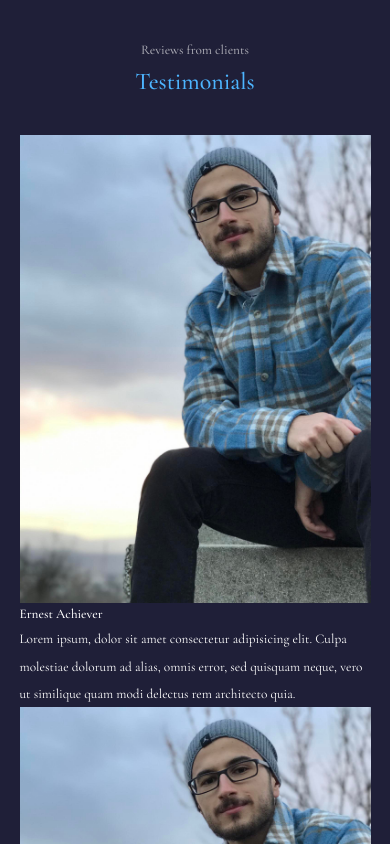
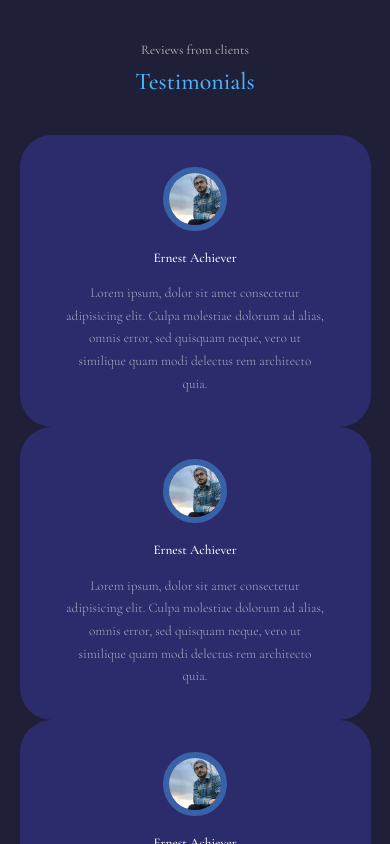
Before and after one commit to hristokarchev25/portfolio, a React (Create React App) app: page / in a window 390 px wide. Shown: the part 8140-8984 px from the top of the page. Built offline with nearby package versions, Linux system fonts and the light colour scheme.

Commit message:
fix/ testimonials styles + responsive

```diff
--- a/src/components/Testimonials/testimonials.css
+++ b/src/components/Testimonials/testimonials.css
@@ -0,0 +1,44 @@
+.container.testimonials__container {
+    width: 40%;
+}
+
+.client__avatar {
+    width: 4rem;
+    aspect-ratio: 1/1;
+    overflow: hidden;
+    border-radius: 50%;
+    margin: 0 auto 1rem;
+    border: 0.4rem solid var(--color-primary-variant);
+}
+
+.testimonial {
+    background: var(--color-bg-variant);
+    text-align: center;
+    padding: 2rem;
+    border-radius: 2rem;
+    user-select: none;
+}
+
+.client__review {
+    color: var(--color-light);
+    font-weight: 300;
+    display: block;
+    width: 80%;
+    margin: 0.8rem auto 0;
+}
+
+@media screen and (max-width: 1024px) {
+    .container.testimonials__container {
+        width: 60%;
+    }
+}
+
+@media screen and (max-width: 600px) {
+    .container.testimonials__container {
+        width: var(--container-width-sm);
+    }
+
+    .client__review {
+        width: var(--container-width-sm);
+    }
+}
```
